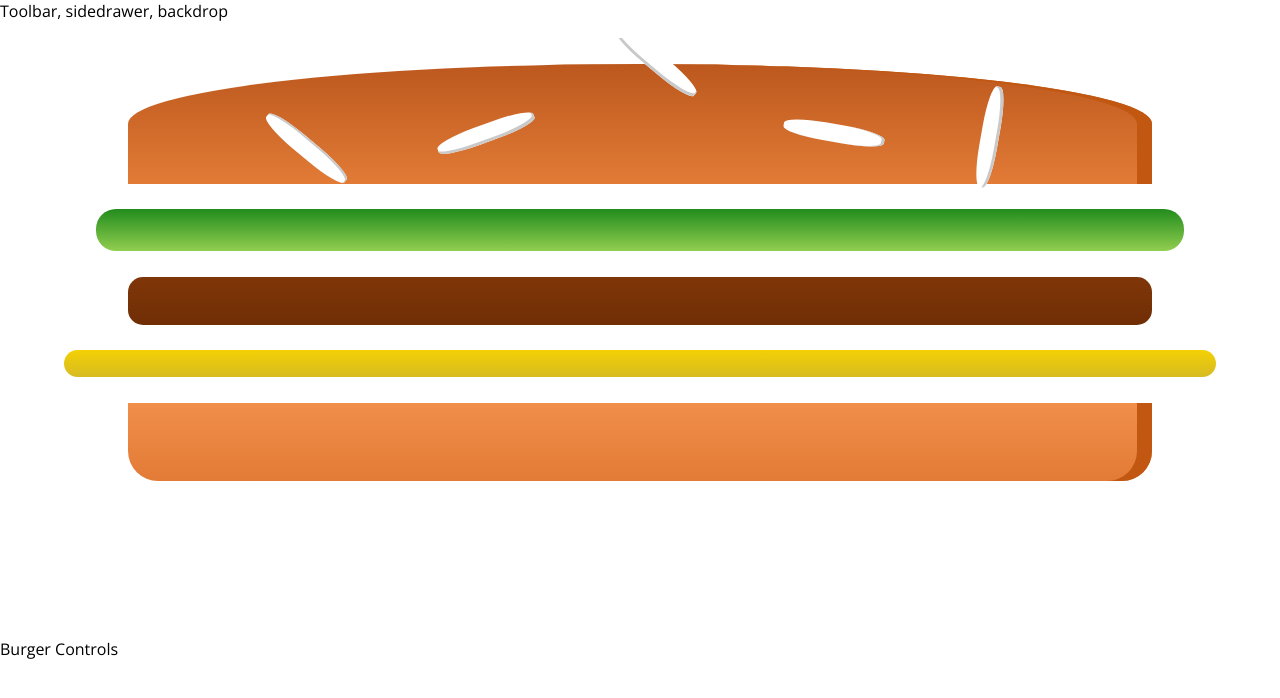
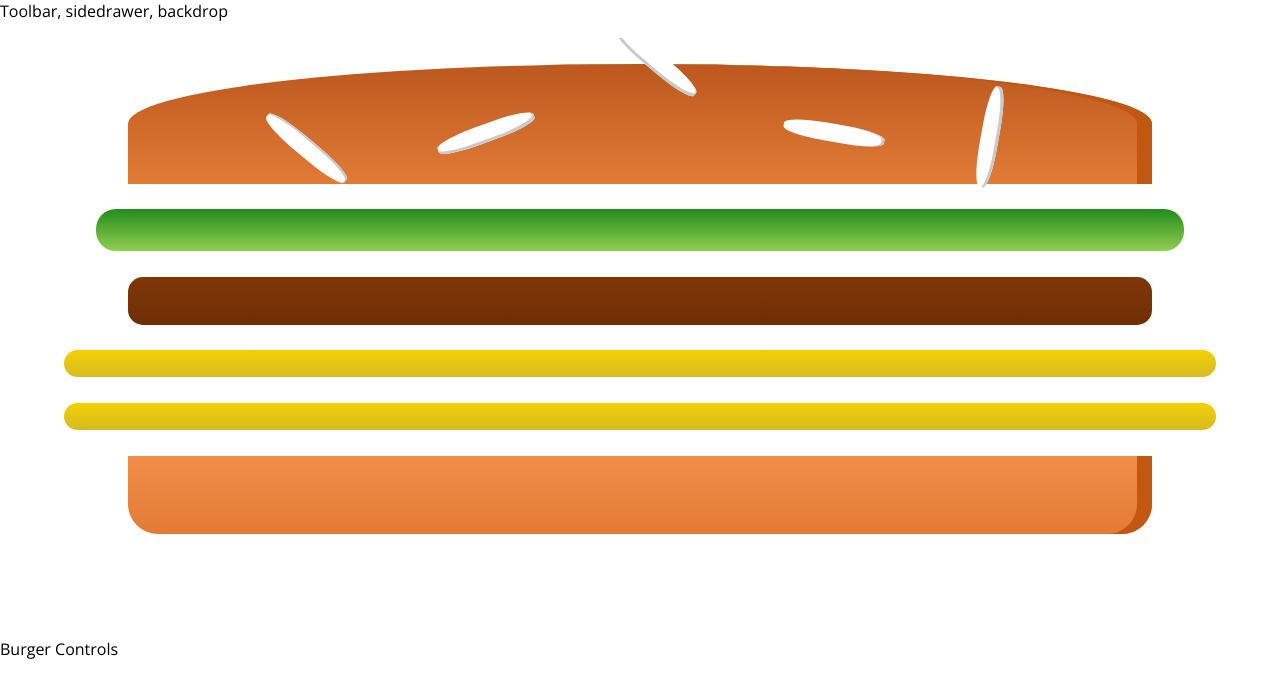
Before and after one commit to ican17/BurgerBuilder, a React (Create React App) app: page / in a window 1280 px wide. Shown: the top 698 px of the page. Built offline with nearby package versions, Linux system fonts and the light colour scheme.

Commit message:
Outputting ingrediens dynamically

```diff
--- a/src/components/Burger/Burger.js
+++ b/src/components/Burger/Burger.js
@@ -3,12 +3,19 @@
 import BurgerIngredient from '../Burger/BurgerIngredient/BurgerIngredient';
 
 function Burger(props) {
+    const transformedIngredients = Object.keys(props.ingredients)
+    .map(igKey => {
+        const length =props.ingredients[igKey];
+        return [...Array(length)].map((_,i)=> {
+            return <BurgerIngredient key={igKey + i} type={igKey}  />
+        });
+    });
+
+    console.log(transformedIngredients);
     return (
         <div className={classes.Burger}>
             <BurgerIngredient type="bread-top" />
-            <BurgerIngredient type="salad" />
-            <BurgerIngredient type="meat" />
-            <BurgerIngredient type="cheese" />
+            {transformedIngredients}
             <BurgerIngredient type="bread-bottom" />
         </div>
     )
--- a/src/containers/BurgerBuilder/BurgerBuilder.js
+++ b/src/containers/BurgerBuilder/BurgerBuilder.js
@@ -2,10 +2,17 @@
 import Aux from '../../hoc/Auxilary';
 import Burger from '../../components/Burger/Burger';
 class BurgerBuilder extends Component{
+    state = {
+        ingredients:{
+            salad: 1,
+            meat: 1,
+            cheese: 2,
+        }
+    }
     render(){
         return (
             <Aux>
-                <Burger/>
+                <Burger ingredients = {this.state.ingredients}/>
                 <div>Burger Controls</div>
             </Aux>
         )
```
